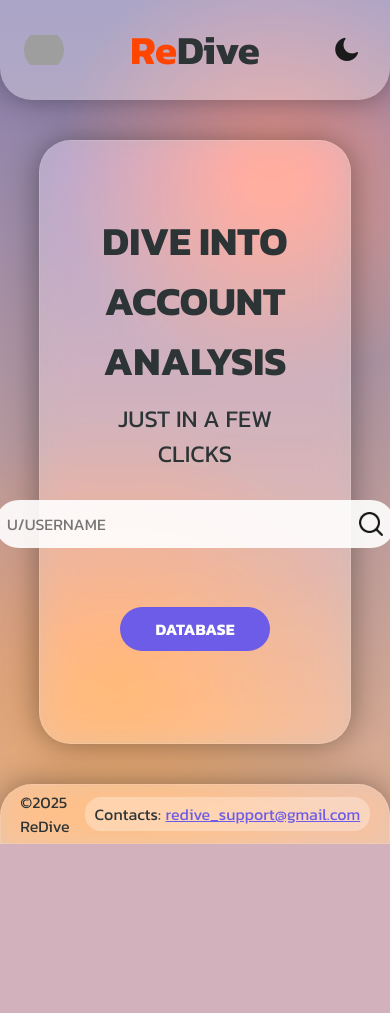
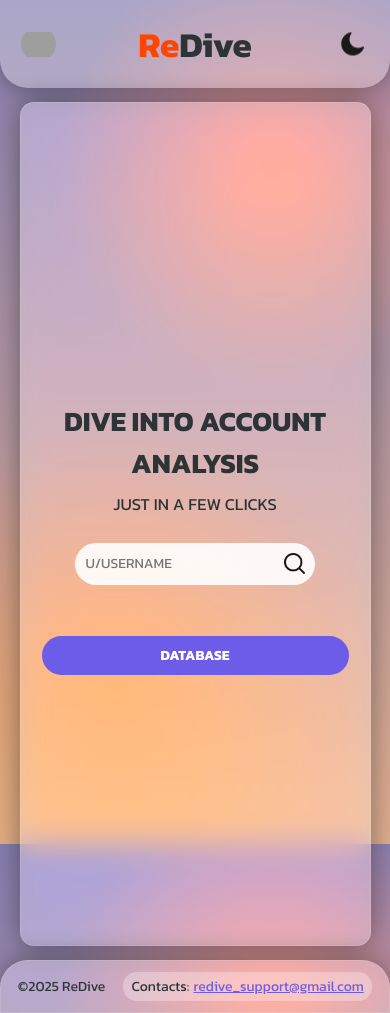
Before and after one commit to kyrylo-om/ReDive, a Django app: page / in a window 390 px wide. Before the commit the page ends 844 px from the top, so only its background shows below. Run offline with Django 5.2, Linux system fonts and the light colour scheme; grey boxes are pictures that could not be loaded.

Commit message:
added some better scaling for mobile devices

```diff
--- a/static/css/home.css
+++ b/static/css/home.css
@@ -13,6 +13,8 @@
     flex-direction: column;
     text-align: center;
     align-items: center;
+    justify-content: center;
+    min-height: 100vh;
     flex: 1;
 
     width: 80%;
--- /dev/null
+++ b/static/css/mobile.css
@@ -0,0 +1,98 @@
+@media (max-width: 768px) {
+    .main-container,
+    .top-container,
+    .how-to-use,
+    .about-us,
+    .our-team {
+      width: 95%;
+      padding: 1.5rem;
+      margin: 1rem auto;
+      border-radius: 1rem;
+    }
+
+    .top-container {
+      flex-direction: column;
+      gap: 1.5rem;
+      text-align: center;
+    }
+
+    .top-container h1 {
+      font-size: 3rem;
+    }
+
+    .top-container p {
+      margin-left: 0;
+      font-size: 1.2rem;
+    }
+
+    .main-container h2 {
+      font-size: 2rem;
+    }
+
+    .main-container p {
+      font-size: 1.2rem;
+    }
+
+    .searchbar {
+      width: 100%;
+      max-width: 100%;
+    }
+
+    .database-btn {
+      width: 100%;
+      max-width: 100%;
+    }
+
+    /* database */
+    .search-container {
+      flex-direction: column;
+      gap: 1rem;
+      margin-top: 1rem;
+    }
+
+    .filters-btn {
+      margin-right: 0;
+      width: 100%;
+    }
+
+    .account {
+      flex-direction: column;
+      align-items: flex-start;
+      padding: 1rem;
+    }
+
+    .stats {
+      flex-direction: column;
+      gap: 1rem;
+    }
+
+    /* infopage */
+    .team-members {
+      gap: 2rem;
+    }
+
+    .member img {
+      width: 80px;
+      height: 80px;
+    }
+  }
+
+  @media (max-width: 480px) {
+    html {
+      font-size: 14px;
+    }
+
+    .top-container h1 {
+      font-size: 2.5rem;
+    }
+
+    .how-to-use h2,
+    .about-us h2,
+    .our-team h2 {
+      font-size: 2rem;
+    }
+
+    .step h3 {
+      font-size: 1.4rem;
+    }
+  }
--- a/templates/database.html
+++ b/templates/database.html
@@ -50,6 +50,7 @@
     <title>ReDive</title>
     <link rel="stylesheet" href="{% static 'css/common.css' %}">
     <link rel="stylesheet" href="{% static 'css/database.css' %}">
+    <link rel="stylesheet" href="{% static 'css/mobile.css' %}">
     <script src="{% static 'js/database.js' %}" defer></script>
     <script src="{% static 'js/theme.js' %}" defer></script>
     <script src="{% static 'js/search-check.js' %}" defer></script>
--- a/templates/home.html
+++ b/templates/home.html
@@ -49,6 +49,7 @@
     <title>ReDive</title>
     <link rel="stylesheet" href="{% static 'css/common.css' %}">
     <link rel="stylesheet" href="{% static 'css/home.css' %}">
+    <link rel="stylesheet" href="{% static 'css/mobile.css' %}">
     <script src="{% static 'js/theme.js' %}" defer></script>
     <script src="{% static 'js/search-check.js' %}" defer></script>
     <script src="{% static 'js/home.js' %}" defer></script>
--- a/templates/info.html
+++ b/templates/info.html
@@ -7,7 +7,8 @@
     <meta name="viewport" content="width=device-width, initial-scale=1.0">
     <title>ReDive</title>
     <link rel="stylesheet" href="{% static 'css/common.css' %}">
-    <link rel="stylesheet" href="{% static 'css/info.css' %}">
+    <link rel="stylesheet" href="{% static 'css/info.css' %}">s
+    <link rel="stylesheet" href="{% static 'css/mobile.css' %}">
     <script src="{% static 'js/theme.js' %}" defer></script>
     <style>
         :root {
```
